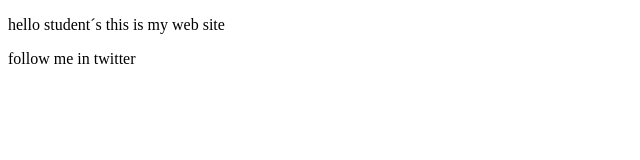
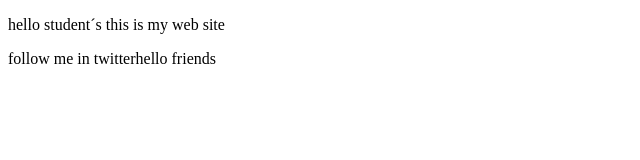
Before and after one commit to ronaljeider/pdcprework, a plain HTML site: page index.html in a window 1280 px wide. Shown: the full height of the page, 0-640 px from the left. Drawn offline with Linux system fonts and the light colour scheme.

Commit message:
cambios agregados frind

```diff
--- a/index.html
+++ b/index.html
@@ -8,6 +8,6 @@
 </head>
 <body>
     <p>hello student´s this is my web site</p>
-    <p>follow me in twitter</p>
+    <p>follow me in twitterhello friends</p>
 </body>
 </html>
```
